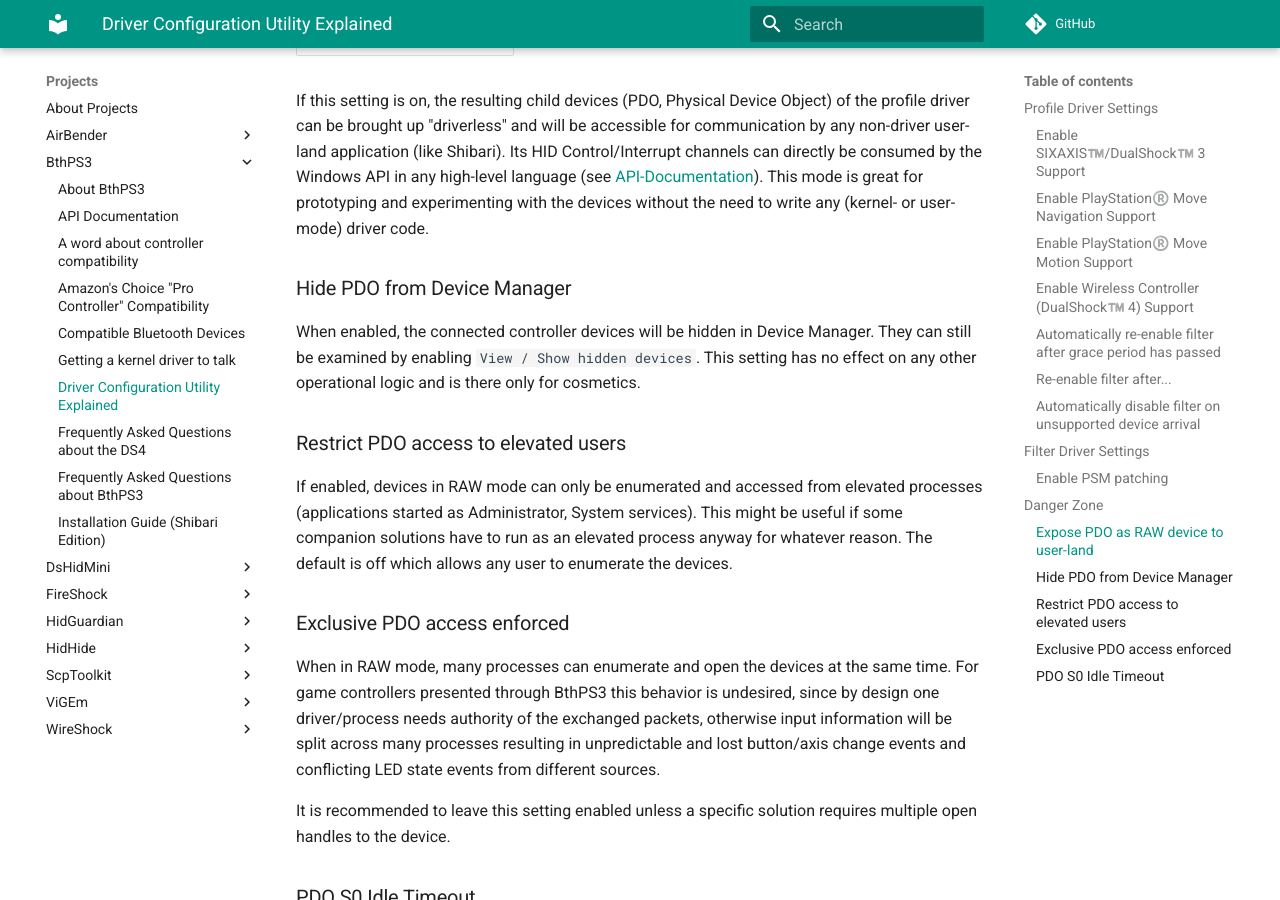
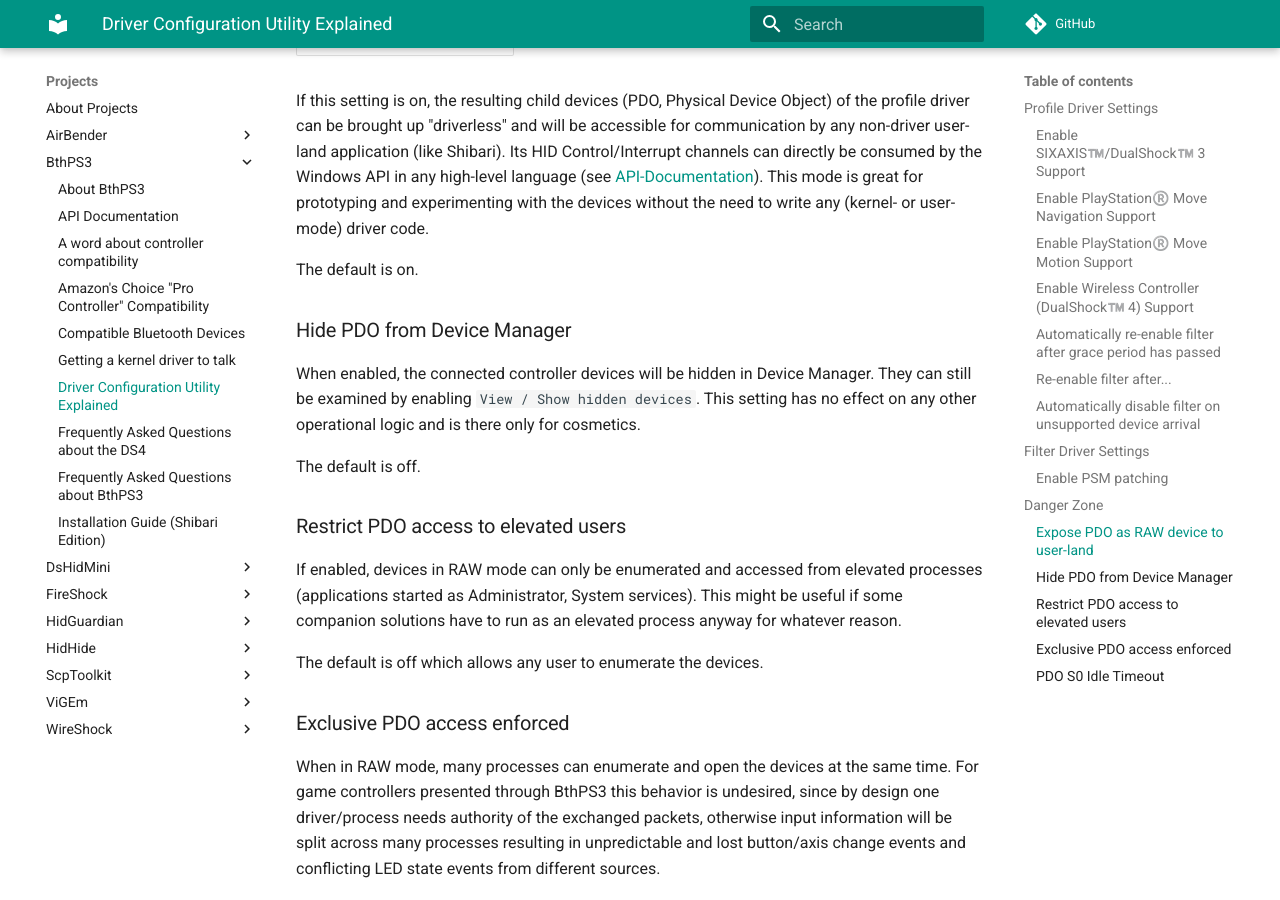
Before and after one commit to nefarius/ViGEm.github.io, an MkDocs documentation site: the page built from docs/projects/BthPS3/Driver-Configuration-Utility-Explained.md, in a window 1280 px wide and 900 px high, scrolled down 5530 px. Built offline with MkDocs 1.6.1 and Material for MkDocs 9.7.7, drawn with Linux system fonts in a browser that asks for light colours; comment, search, counter and statistics services are not loaded.

Commit message:
Added default settings

```diff
--- a/docs/projects/BthPS3/Driver-Configuration-Utility-Explained.md
+++ b/docs/projects/BthPS3/Driver-Configuration-Utility-Explained.md
@@ -110,13 +110,19 @@
 
 If this setting is on, the resulting child devices (PDO, Physical Device Object) of the profile driver can be brought up "driverless" and will be accessible for communication by any non-driver user-land application (like Shibari). Its HID Control/Interrupt channels can directly be consumed by the Windows API in any high-level language (see [API-Documentation](../API-Documentation)). This mode is great for prototyping and experimenting with the devices without the need to write any (kernel- or user-mode) driver code.
 
+The default is on.
+
 ### Hide PDO from Device Manager
 
 When enabled, the connected controller devices will be hidden in Device Manager. They can still be examined by enabling `View / Show hidden devices`. This setting has no effect on any other operational logic and is there only for cosmetics.
 
+The default is off.
+
 ### Restrict PDO access to elevated users
 
-If enabled, devices in RAW mode can only be enumerated and accessed from elevated processes (applications started as Administrator, System services). This might be useful if some companion solutions have to run as an elevated process anyway for whatever reason. The default is off which allows any user to enumerate the devices.
+If enabled, devices in RAW mode can only be enumerated and accessed from elevated processes (applications started as Administrator, System services). This might be useful if some companion solutions have to run as an elevated process anyway for whatever reason.
+
+The default is off which allows any user to enumerate the devices.
 
 ### Exclusive PDO access enforced
 
```
